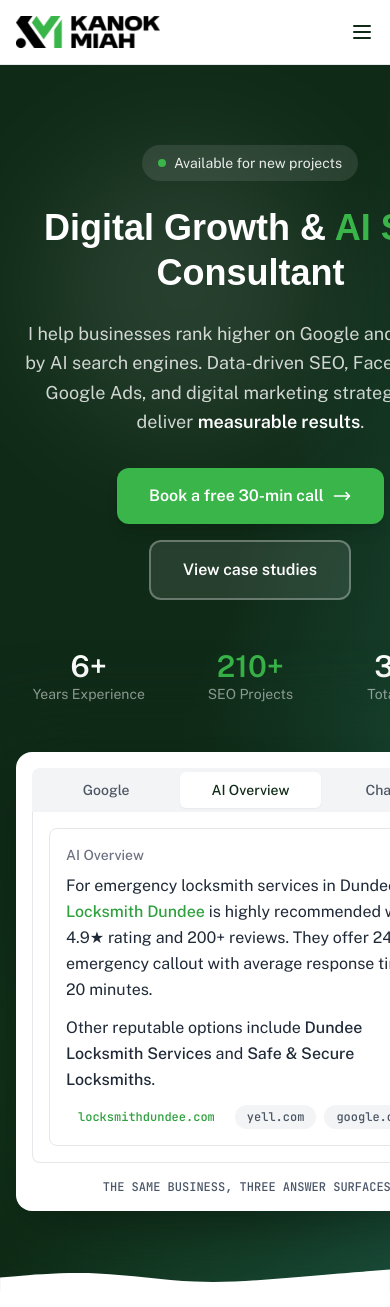
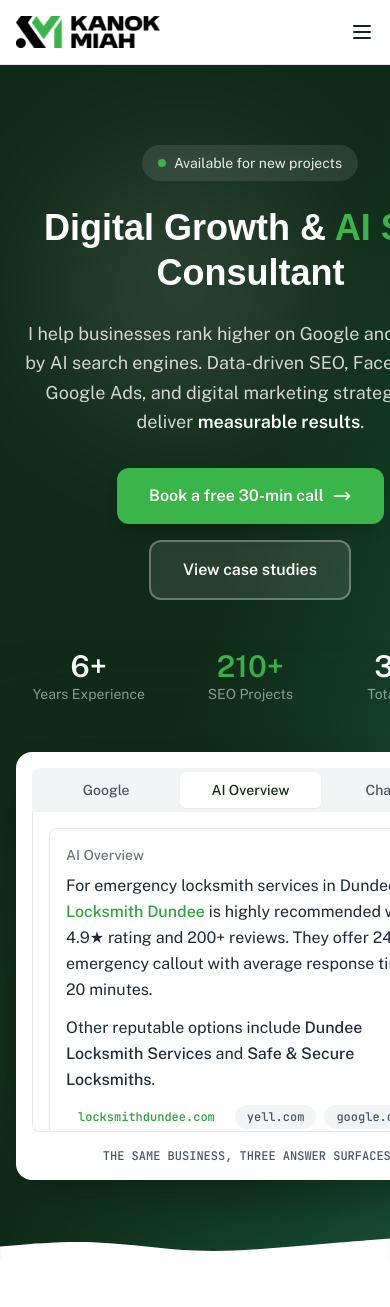
Before and after one commit to mdkanokmiah232-arch/kanok-miah-digital-marketing-website, a Next.js app: page / in a window 390 px wide. Shown: the top 1307 px of the page. Built offline with nearby package versions, Linux system fonts and the light colour scheme; a web font is replaced by a local one.

Commit message:
fix: SerpSimulator AI Overview mobile view

```diff
--- a/src/components/SerpSimulator.tsx
+++ b/src/components/SerpSimulator.tsx
@@ -110,7 +110,7 @@
       </div>
 
       {/* Content */}
-      <div className="rounded-b-lg border border-t-0 border-gray-200 bg-white p-4">
+      <div className="rounded-b-lg border border-t-0 border-gray-200 bg-white p-4 overflow-y-auto max-h-80 md:max-h-none">
         {tabs[activeTab].content}
       </div>
 
```
